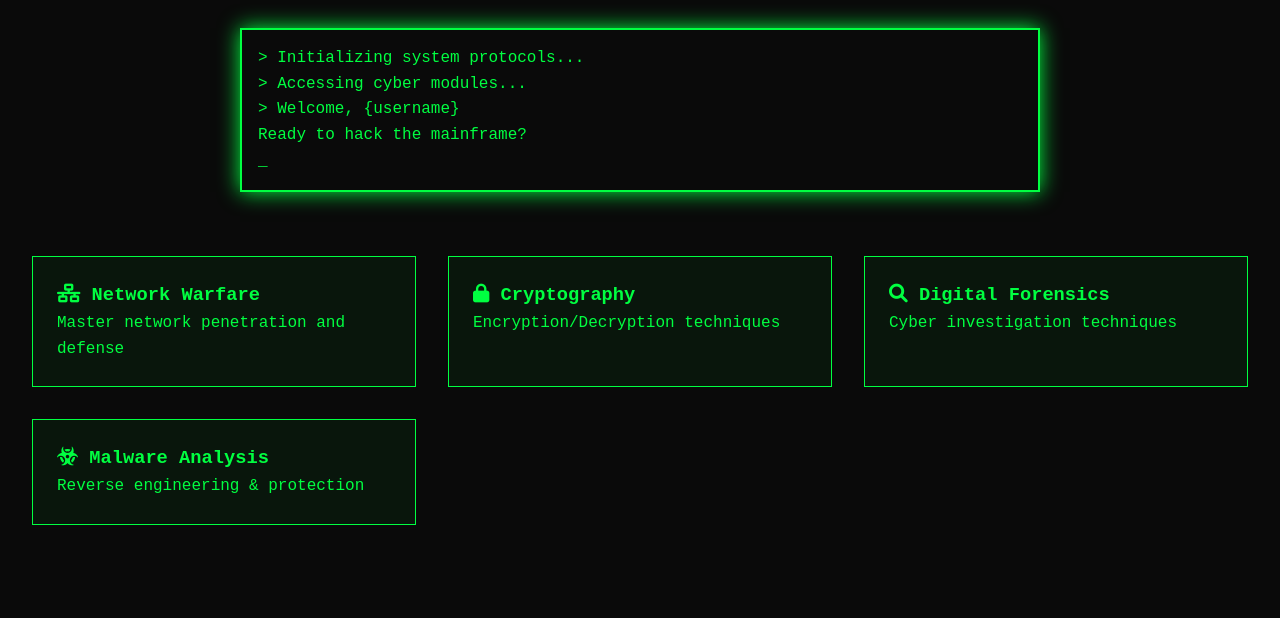
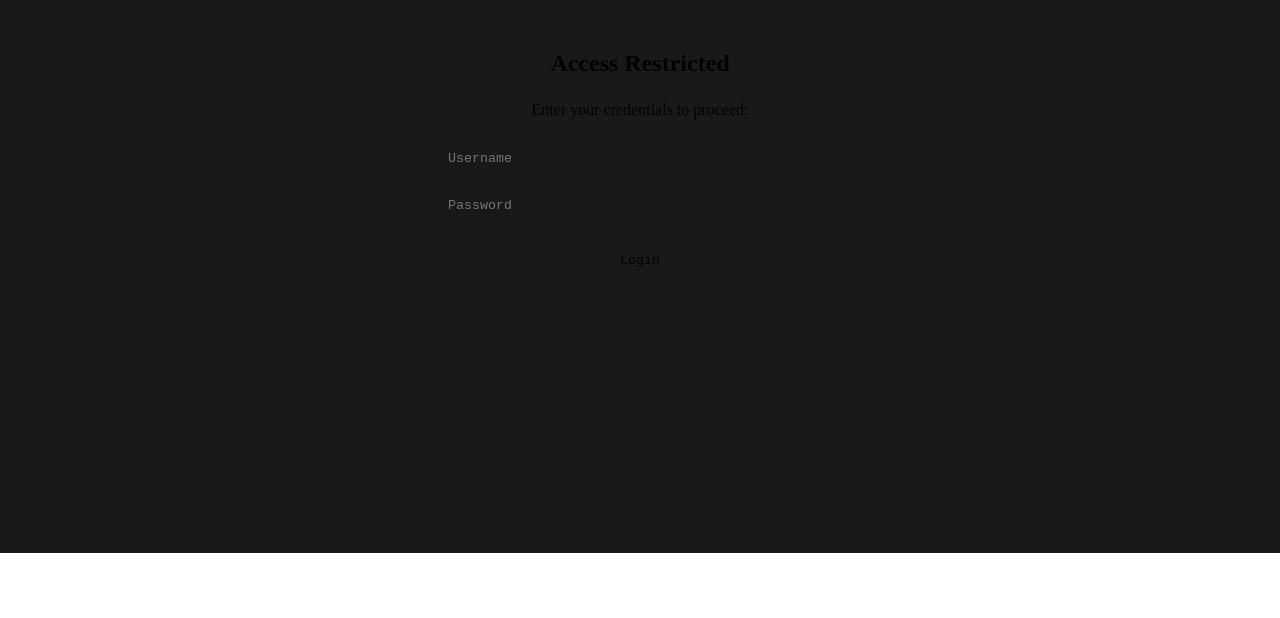
Before and after one commit to imgolamrabbani/CyberAcademy, a plain HTML site: page index.html in a window 1280 px wide. Shown: the part 247-865 px from the top of the page. After the commit the page ends 800 px from the top, so only its background shows below. Drawn offline with Linux system fonts and the light colour scheme.

Commit message:
index.html

```diff
--- a/index.html
+++ b/index.html
@@ -1,110 +1,91 @@
 <!DOCTYPE html>
 <html lang="en">
 <head>
-
     <meta charset="UTF-8">
     <meta name="viewport" content="width=device-width, initial-scale=1.0">
     <title>CyberAcademy | Hacker's Journey</title>
     <link rel="stylesheet" href="https://cdnjs.cloudflare.com/ajax/libs/font-awesome/6.0.0/css/all.min.css">
     <style>
-        :root {
-            --neon-green: #0f0;
-            --matrix-green: #00ff41;
-            --dark-bg: #0a0a0a;
-        }
-
-        * {
-            margin: 0;
-            padding: 0;
-            box-sizing: border-box;
-            font-family: 'Courier New', monospace;
-        }
-
-        body {
-            background-color: var(--dark-bg);
-            color: var(--matrix-green);
-            line-height: 1.6;
-            overflow-x: hidden;
-        }
-
-        .glitch-container {
-            text-align: center;
-            padding: 2rem;
-            position: relative;
-        }
-
-        .glitch {
-            font-size: 3rem;
-            text-shadow: 0 0 10px var(--neon-green);
-            animation: glitch 2s infinite;
-        }
-
-        @keyframes glitch {
-            0% { text-shadow: 2px 2px #ff00ff, -2px -2px #00ffff; }
-            95% { text-shadow: 2px 2px #ff00ff, -2px -2px #00ffff; }
-            100% { text-shadow: none; }
-        }
-
-        .terminal {
-            border: 2px solid var(--matrix-green);
-            margin: 2rem auto;
-            padding: 1rem;
-            max-width: 800px;
-            box-shadow: 0 0 20px var(--matrix-green);
-        }
-
-        .course-grid {
-            display: grid;
-            grid-template-columns: repeat(auto-fit, minmax(300px, 1fr));
-            gap: 2rem;
-            padding: 2rem;
-        }
-
-        .course-card {
-            border: 1px solid var(--matrix-green);
-            padding: 1.5rem;
-            transition: transform 0.3s;
-            cursor: pointer;
-            background: rgba(0, 255, 65, 0.05);
-        }
-
-        .course-card:hover {
-            transform: translateY(-5px);
-            box-shadow: 0 0 15px var(--matrix-green);
-        }
-
-        .matrix-bg {
+        /* Add this new CSS for the login form */
+        .login-overlay {
             position: fixed;
             top: 0;
             left: 0;
             width: 100%;
             height: 100%;
-            z-index: -1;
-            opacity: 0.1;
+            background: rgba(0, 0, 0, 0.9);
+            display: flex;
+            justify-content: center;
+            align-items: center;
+            z-index: 1000;
         }
 
-        footer {
+        .login-box {
+            background: var(--dark-bg);
+            border: 2px solid var(--matrix-green);
+            padding: 2rem;
             text-align: center;
-            padding: 2rem;
-            border-top: 1px solid var(--matrix-green);
-            margin-top: 4rem;
+            box-shadow: 0 0 20px var(--matrix-green);
+            max-width: 400px;
+            width: 100%;
         }
 
-        .social-links {
-            margin-top: 1rem;
+        .login-box h2 {
+            margin-bottom: 1.5rem;
+            color: var(--matrix-green);
         }
 
-        .social-links a {
+        .login-box input {
+            width: 100%;
+            padding: 0.5rem;
+            margin: 0.5rem 0;
+            background: transparent;
+            border: 1px solid var(--matrix-green);
             color: var(--matrix-green);
-            margin: 0 1rem;
-            font-size: 1.5rem;
-            text-decoration: none;
+            font-family: 'Courier New', monospace;
         }
 
-        /* Add more custom styles as needed */
+        .login-box button {
+            padding: 0.5rem 1rem;
+            margin-top: 1rem;
+            background: var(--matrix-green);
+            border: none;
+            color: var(--dark-bg);
+            cursor: pointer;
+            font-family: 'Courier New', monospace;
+        }
+
+        .login-box button:hover {
+            background: var(--neon-green);
+        }
+
+        .error-message {
+            color: red;
+            margin-top: 1rem;
+            display: none;
+        }
+
+        /* Hide the main content initially */
+        .main-content {
+            display: none;
+        }
     </style>
 </head>
 <body>
+    <!-- Login Overlay -->
+    <div class="login-overlay" id="loginOverlay">
+        <div class="login-box">
+            <h2>Access Restricted</h2>
+            <p>Enter your credentials to proceed:</p>
+            <input type="text" id="username" placeholder="Username" required>
+            <input type="password" id="password" placeholder="Password" required>
+            <button onclick="checkCredentials()">Login</button>
+            <p class="error-message" id="errorMessage">Invalid username or password.</p>
+        </div>
+    </div>
+
+    <!-- Main Content (Hidden Initially) -->
+    <div class="main-content" id="mainContent">
         <div class="matrix-bg" id="matrixEffect"></div>
 
         <header class="glitch-container">
@@ -113,9 +94,6 @@
             </a>
             <p>[>] Initiate Your Hacker Journey</p>
         </header>
-<a href="https://yourwebsite.com" style="text-decoration: none; color: inherit;">
-    <h1 class="glitch">CyberAcademy</h1>
-</a>
 
         <div class="terminal">
             <p>> Initializing system protocols...</p>
@@ -155,8 +133,25 @@
             </div>
             <p style="margin-top: 1rem;">[!] Stay Ethical | Keep Learning</p>
         </footer>
+    </div>
 
     <script>
+        // Login Logic
+        function checkCredentials() {
+            const username = document.getElementById('username').value;
+            const password = document.getElementById('password').value;
+            const errorMessage = document.getElementById('errorMessage');
+
+            if (username === 'bani' && password === 'na_bani') {
+                // Hide login overlay and show main content
+                document.getElementById('loginOverlay').style.display = 'none';
+                document.getElementById('mainContent').style.display = 'block';
+            } else {
+                // Show error message
+                errorMessage.style.display = 'block';
+            }
+        }
+
         // Matrix background effect
         const matrix = () => {
             const chars = "ABCDEFGHIJKLMNOPQRSTUVWXYZ0123456789@#$%^&*()";
```
Lines whose indentation alone changed are shown as unchanged.
